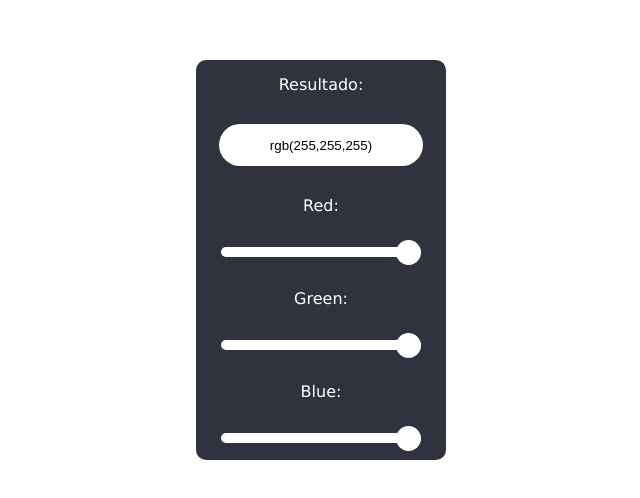
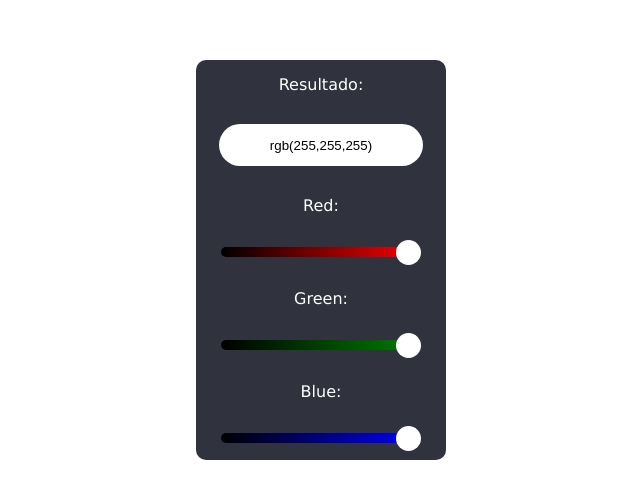
Before and after one commit to felipesud/rgb-generator, a plain HTML site: page index.html in a window 1280 px wide. Shown: the part 140-638 px from the top of the page, without its empty margins (319-959 px from the left). Drawn offline with Linux system fonts and the light colour scheme.

Commit message:
update css

```diff
--- a/css/style.css
+++ b/css/style.css
@@ -42,3 +42,13 @@ input[type="range"]::-webkit-slider-thumb{
     border-radius: 50%;
     cursor: pointer;
 }
+
+.main #red{
+    background: linear-gradient(90deg, #000, red);
+}
+.main #green{
+    background: linear-gradient(90deg, #000, green);
+}
+.main #blue{
+    background: linear-gradient(90deg, #000, blue);
+}
```
